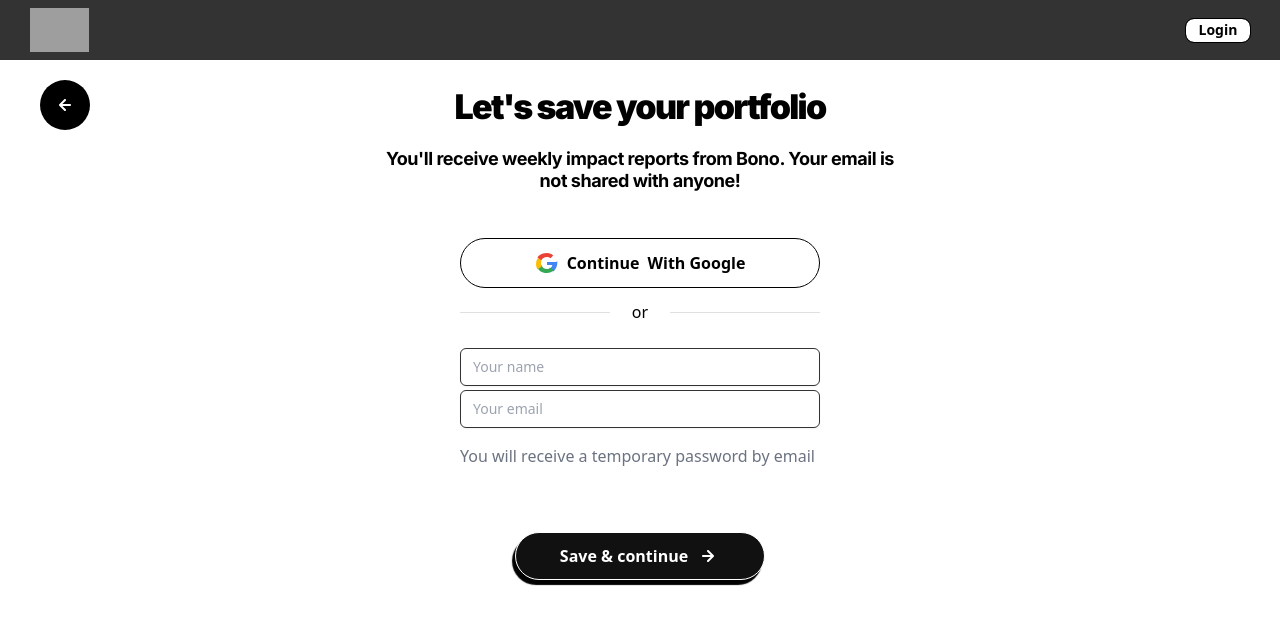
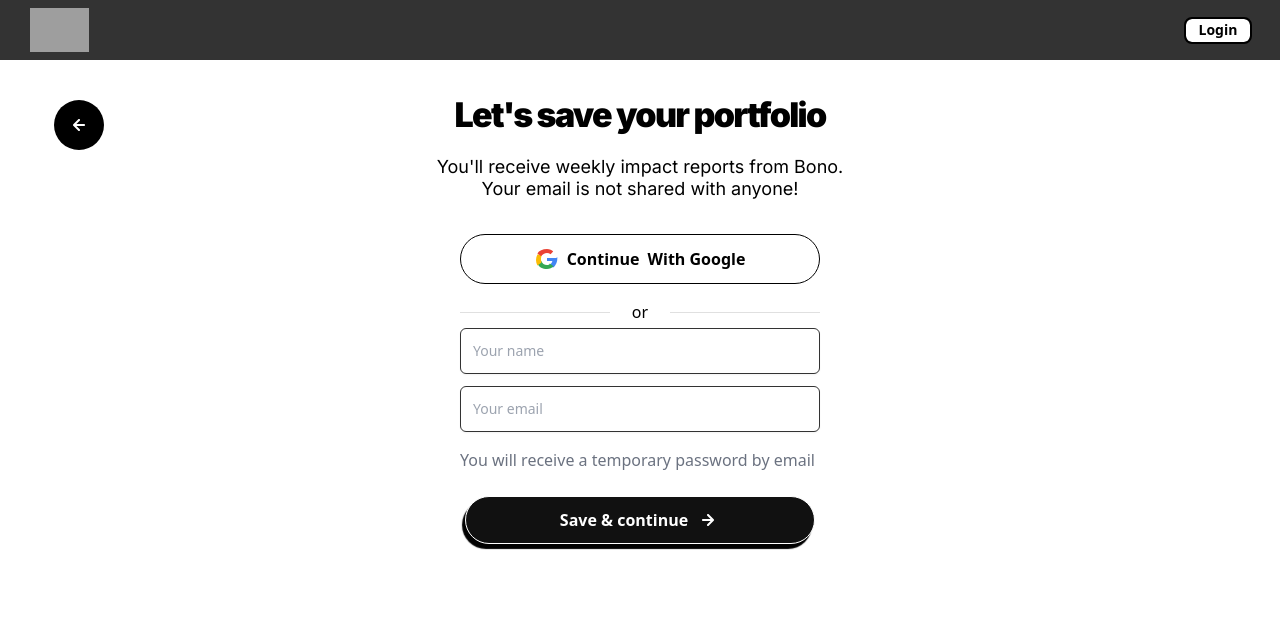
Before and after one commit to Yargazi/FE-Assignment-BONO, a Next.js app: page /signUp in a window 1280 px wide. Shown: the top 624 px of the page. Built offline with nearby package versions, Linux system fonts and the light colour scheme; grey boxes are pictures that could not be loaded.

Commit message:
style fixes

```diff
--- a/app/causes/page.jsx
+++ b/app/causes/page.jsx
@@ -45,16 +45,21 @@ const CauseSelection = () => {
   };
 
   return (
-    <section className="w-full flex flex-center justify-center p-7.5 sm:p-8 relative ">
-      <div className="custom-button-back" onClick={handleGoBackClick}>
+    <section className="w-full min-w-[320px] flex flex-center justify-center p-7.5 sm:p-8 relative flex-col lg:flex-row">
+      <div
+        className="custom-button-back lg:absolute lg:top-8 lg:left-24 inline-flex m-2 static self-start mb-4 lg:mb-0"
+        onClick={handleGoBackClick}
+      >
         <ArrowIcon className="arrow-icon" />
       </div>
 
       <div className="flex-1 max-w-xl shrink "></div>
 
-      <div className="box-inherit shrink-0">
-        <h1 className="header-h1">What do you care deeply about?</h1>
-        <h2 className="header-h3 text-center">
+      <div className="box-inherit shrink-0 lg:w-fit ">
+        <h1 className="header-h1 text-start lg:text-center">
+          What do you care deeply about?
+        </h1>
+        <h2 className="header-h3 text-start lg:text-center">
           Pick the 3 causes that mostly care about:
         </h2>
         {loading && (
@@ -67,7 +72,7 @@ const CauseSelection = () => {
 
         {!loading && (
           <div>
-            <div className="grid grid-cols-1 w-fit m-auto sm:grid-cols-2 grid-flow-row lg:grid-cols-3 gap-4">
+            <div className="grid grid-rows-2 grid-flow-col gap-3 pb-6 pl-1 m-auto overflow-x-scroll touch-pan-x scroll-smooth lg:grid lg:grid-cols-3 lg:grid-rows-3 lg:overflow-hidden lg:w-fit">
               {causes &&
                 causes
                   .slice(0, 9)
@@ -97,7 +102,7 @@ const CauseSelection = () => {
         </div>
       </div>
 
-      <div className="flex-1 max-w-xl shrink ">
+      <div className="flex-1 max-w-xl shrink">
         {selectedCause && <BoxInfo cause={selectedCause} />}
       </div>
 
--- a/app/page.jsx
+++ b/app/page.jsx
@@ -8,8 +8,8 @@ const Welcome = () => {
     router.push("/causes");
   };
   return (
-    <section className="w-full flex-center p-7.5 sm:p-8">
-      <div className="pt-[113px] max-w-max m-auto .box-inherit ">
+    <section className="w-full flex-center p-7.5 min-w-[320px] sm:p-8">
+      <div className=" max-w-max m-auto box-inherit sm:pt-[80px]">
         <h1 className="header-h1">Let's build your nonprofit portfolio</h1>
         <h2 className="header-h2">
           Join the movement and help fix the October 7th aftermath
--- a/app/signUp/layout.js
+++ b/app/signUp/layout.js
@@ -4,7 +4,7 @@ const Layout = ({ children }) => {
   return (
     <>
       <Head>
-        <title>Sign Up - YourAppName</title>
+        <title>Sign Up - Bono</title>
         <meta
           name="description"
           content="Sign up for YourAppName to get started."
--- a/app/signUp/page.jsx
+++ b/app/signUp/page.jsx
@@ -20,28 +20,31 @@ const SignUpScreen = () => {
   };
 
   return (
-    <div className="flex flex-col items-center  min-h-screen p-4 bg-white relative">
+    <div className="flex flex-col items-center  min-h-screen min-w-[320px] mx-auto pt-6 bg-white relative">
       <div
-        className="custom-button-back absolute top-5 left-10"
+        className="custom-button-back lg:absolute lg:top-[32px] lg:left-[-48px] inline-flex m-2 ml-[8%] static self-start"
         onClick={handleGoBackClick}
       >
         <ArrowIcon className="arrow-icon" />
       </div>
-      <div className="max-w-lg w-full bg-white pt-3 text-center">
-        <div className="header-h1">Let's save your portfolio</div>
-        <div className="header-h2 font-semibold pt-3">
-          You'll receive weekly impact reports from Bono. Your email is not
-          shared with anyone!
+      <div className="max-w-[450px] text-start  w-full bg-white pt-3 lg:text-center">
+        <div className="header-h1 mx-[40px] md:mx-0">
+          Let's save your portfolio
+        </div>
+        <div className="header-h2 mx-[40px] md:mx-0 font-medium pt-3 tracking-normal">
+          You'll receive weekly impact reports from Bono.
+          <br /> Your email is not shared with anyone!
         </div>
       </div>
-      <div className="max-w-sm w-full bg-white p-3 ">
-        <div className="flex justify-center py-3 mb-3 gap-2 font-bold border border-solid border-black rounded-full">
-          {" "}
-          <GoogleIcon /> <p>Continue</p> <p>With Google</p>{" "}
+      <div className="max-w-sm w-full bg-white px-3 pb-3 ">
+        <div className="flex justify-center py-3 mb-4 gap-2 font-bold border border-solid border-black rounded-full hover:shadow-[1px_1px_3px_rgba(1,1,1,1)] cursor-pointer">
+          <GoogleIcon />
+          <p>Continue</p>
+          <p>With Google</p>
         </div>
         <form onSubmit={handleSubmit}>
           <label className="block mb-4">
-            <Divider>
+            <Divider className="my-6">
               {" "}
               <p className="mx-3">or</p>{" "}
             </Divider>
@@ -50,7 +53,7 @@ const SignUpScreen = () => {
               placeholder="Your name"
               value={name}
               onChange={(e) => setName(e.target.value)}
-              className="mt-6 block w-full px-3 py-2 border border-[#333333] rounded-md shadow-sm focus:outline-none focus:ring focus:ring-[#333333] focus:border-[#333333] sm:text-sm"
+              className="custom-input"
               required
             />
             <input
@@ -58,14 +61,17 @@ const SignUpScreen = () => {
               placeholder="Your email"
               value={email}
               onChange={(e) => setEmail(e.target.value)}
-              className="mt-1 block w-full px-3 py-2 border border-[#333333] rounded-md shadow-sm focus:outline-none focus:ring focus:ring-[#333333] focus:border-[#333333] sm:text-sm"
+              className="custom-input hover:ring-0  "
               required
             />
           </label>
           <p className="text-gray-500">
             You will receive a temporary password by email
           </p>
-          <button type="submit" className="custom-button mt-16 self-center">
+          <button
+            type="submit"
+            className="custom-button mt-6 w-[350px] first-line:self-center"
+          >
             Save & continue
             <span className="ml-2 flex items-center">
               <ArrowIcon />
--- a/components/LoginButton.jsx
+++ b/components/LoginButton.jsx
@@ -9,12 +9,9 @@ const LoginButton = () => {
     router.push("/signUp");
   };
   return (
-    <button
-      onClick={handleClick}
-      className="btn-login inline-flex items-center justify-center px-4 py-2 bg-white text-black font-bold text-sm rounded-full outline outline-2 outline-black cursor-pointer"
-    >
+    <div onClick={handleClick} className="btn-login hover:custom-shadow">
       Login
-    </button>
+    </div>
   );
 };
 
--- a/components/Navbar.jsx
+++ b/components/Navbar.jsx
@@ -5,7 +5,7 @@ import LoginButton from "./LoginButton";
 const Navbar = () => {
   const session = NaN;
   return (
-    <nav className="flexBetween navbar  bg-white  sm:bg-nav-color">
+    <nav className="hidden sm:navbar">
       <div className="flex-1 flexStart gap-10 py-6">
         <Link href="/">
           <Image
--- a/components/ProgressBar.jsx
+++ b/components/ProgressBar.jsx
@@ -23,8 +23,8 @@ const ProgressBar = ({ selectedCards }) => {
   const progressValue = (count / 3) * 100;
 
   return (
-    <Box sx={{ width: "80%" }}>
-      <p className="text-center font-semibold font-inter pb-3">
+    <Box className="w-full lg:w-[80%]">
+      <p className="text-start font-semibold font-inter pb-3 lg:text-center">
         {count}/3 causes added
       </p>
       <BorderLinearProgress variant="determinate" value={progressValue} />
--- a/styles/globals.css
+++ b/styles/globals.css
@@ -7,45 +7,6 @@
   padding: 0;
   box-sizing: border-box;
 }
-
-/* Navbar */
-.navbar {
-  @apply px-[30px] py-3 h-[60px];
-
-  @media (max-width: 600px) {
-    .navbar {
-      @apply bg-transparent;
-    }
-  }
-}
-
-/* Define styles for the Login button */
-.btn-login {
-  @apply inline-flex items-center justify-center px-4 py-2 w-[64px] h-[23px] bg-white text-black font-bold text-sm rounded-lg outline outline-[1px] outline-black cursor-pointer;
-
-   /* Media queries */
-  @media (hover: none) {
-    &:hover {
-      @apply bg-blue-500;  /* Use color from Tailwind */
-
-    }
-  }
-
-  /* Hide button on mobile devices */
-  @media (min-width: 0px) {
-    display: none;
-  }
-
-   /* Show button on screens wider than 600px */
-  @media (min-width: 600px) {
-    display: inline-flex;
-  }
-  &:hover {
-    outline: 2px solid black; /* Change border on hover */
-  }
-}
-
-/* Other classes using @apply */
 
 @layer components {
   .header-h1 {
@@ -90,6 +51,12 @@
   .custom-button:hover {
     box-shadow: -5px 7px 1px rgba(1, 1, 1, 1);
   }
+  .custom-input {
+    @apply mt-1 block w-full px-3 py-3  mb-3 border border-[#333333] rounded-md shadow-sm focus:outline-none focus:ring focus:ring-[#333333] focus:border-[#333333] sm:text-sm hover:ring hover:ring-[#333333]
+  }
+  .custom-input-2 {
+    @apply mt-1 block w-full px-3 py-3  mb-3 border border-[#333333] rounded-md shadow-sm focus:outline-none focus:ring focus:ring-[#333333] focus:border-[#333333] sm:text-sm hover:ring hover:ring-[#333333]
+  }
 
   /* Media query for screen widths >= 600px */
   @media (min-width: 600px) {
@@ -100,7 +67,15 @@
   .custom-shadow {
     box-shadow: -3px 5px 1px rgba(1, 1, 1, 1);
   }
+/* Navbar */
+.navbar {
+  @apply flex justify-between items-center px-[30px] py-3 h-[60px] bg-nav-color;
 
+}
+/* Define styles for the Login button */
+.btn-login {
+  @apply inline-flex items-center justify-center px-4 py-2 w-[64px] h-[23px] bg-white text-black font-bold text-sm rounded-md outline outline-2 outline-black cursor-pointer;
+}
 }
 
 
--- a/tailwind.config.js
+++ b/tailwind.config.js
@@ -18,6 +18,8 @@ module.exports = {
       },
       screens: {
         xs: "400px",
+
+        lg: "1024px",
       },
       maxWidth: {
         "10xl": "1680px",
```
